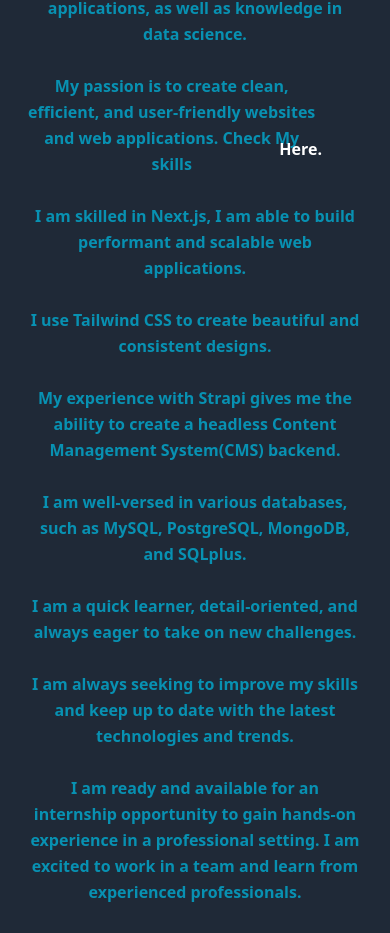
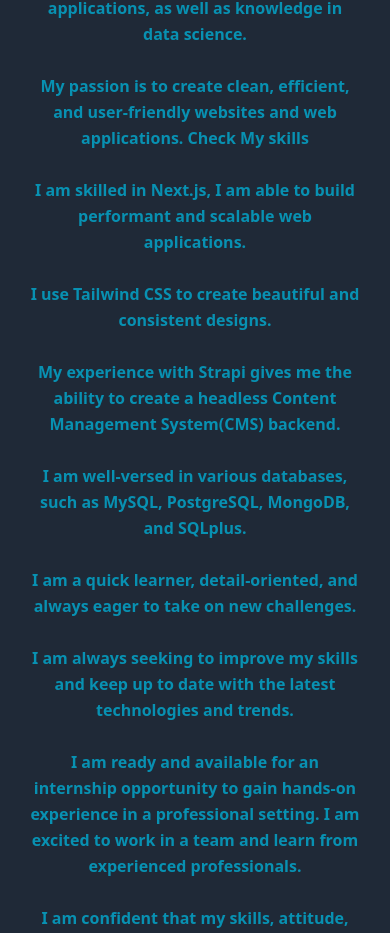
Before and after one commit to Harsh-bhai/portfolio, a Next.js app: page /about in a window 390 px wide. Shown: the part 858-1791 px from the top of the page. Built offline with nearby package versions, Linux system fonts and the light colour scheme.

Commit message:
Update about.js

```diff
--- a/pages/about.js
+++ b/pages/about.js
@@ -44,7 +44,7 @@
                 <TbArrowBigRight className="text-cyan-800 mx-4 hidden md:block" />
                 My passion is to create clean, efficient, and user-friendly
                 websites and web applications. Check My skills<Link href={"/skills"}>
-                <a className="font-bold text-white ml-1 hover:text-cyan-800 translate-y-6 -translate-x-10 md:translate-x-0 md:translate-y-0">
+                <a className="font-bold text-white ml-1 hover:text-cyan-800 translate-y-6 -translate-x-10 md:translate-x-0 md:translate-y-0 md:block hidden">
                   Here.
                 </a>
               </Link>
```
